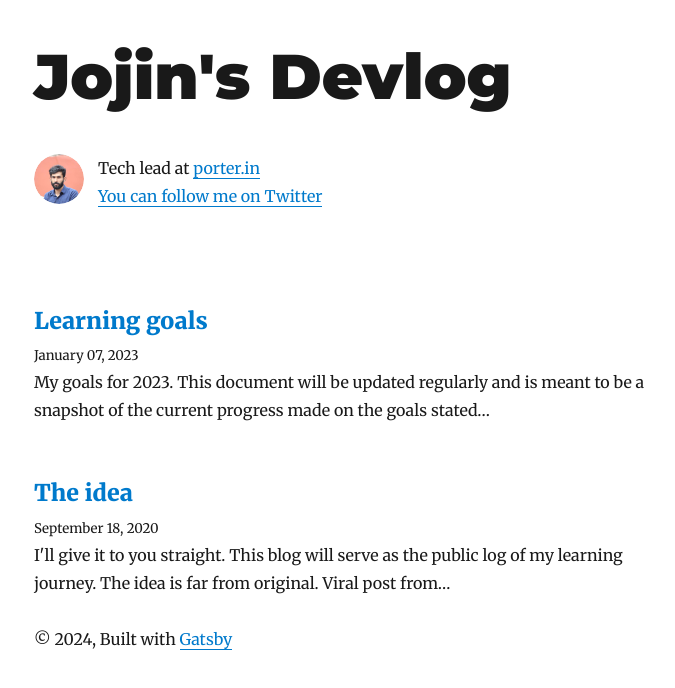
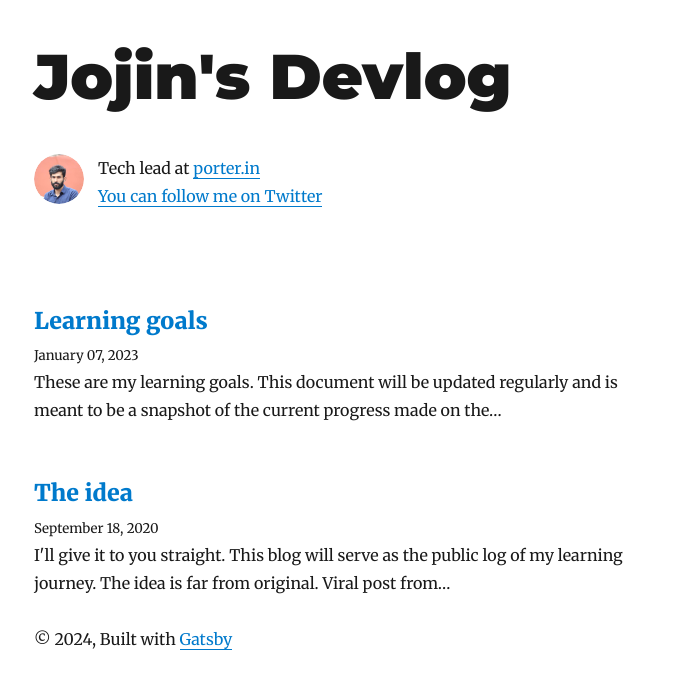
Before and after one commit to jojinkb/gatsby-blog, a Gatsby site: page / in a window 1280 px wide. Shown: the whole page, without its empty margins (291-966 px from the left). Built offline with nearby package versions, Linux system fonts and the light colour scheme; Gatsby itself is replaced by a stand-in of ours; some packages are replaced by stand-ins of ours.

Commit message:
Updated learning goals timeline

```diff
--- a/content/blog/goals-2023/index.md
+++ b/content/blog/learning-goals/index.md
@@ -3,7 +3,7 @@ title: Learning goals
 date: "2023-01-07T11:23:44.730899"
 ---
 
-My goals for 2023. This document will be updated regularly and is meant to be a snapshot of the current progress made on the goals stated below. The intention of writing this down in a public blog is to increase personal accountability.
+These are my learning goals. This document will be updated regularly and is meant to be a snapshot of the current progress made on the goals stated below. The intention of writing this down in a public blog is to increase personal accountability.
 
 ## Read
 
```
